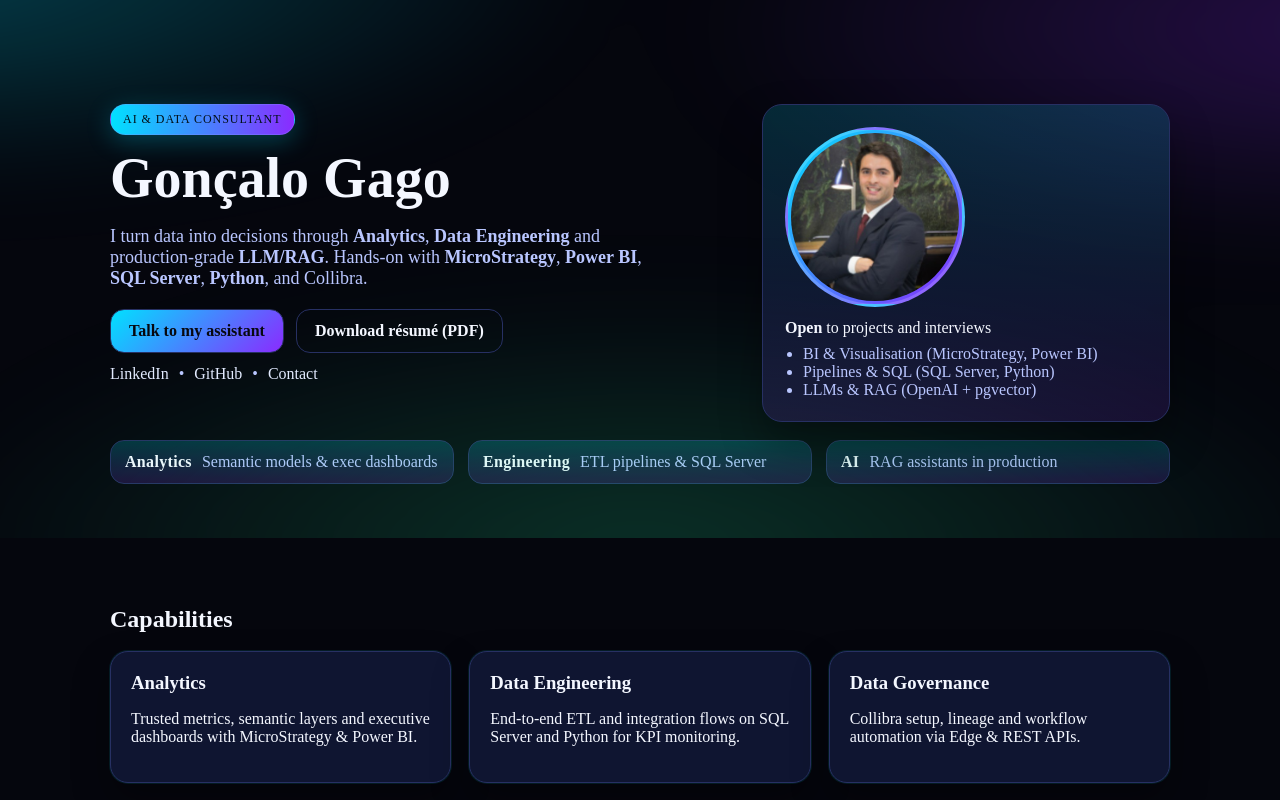
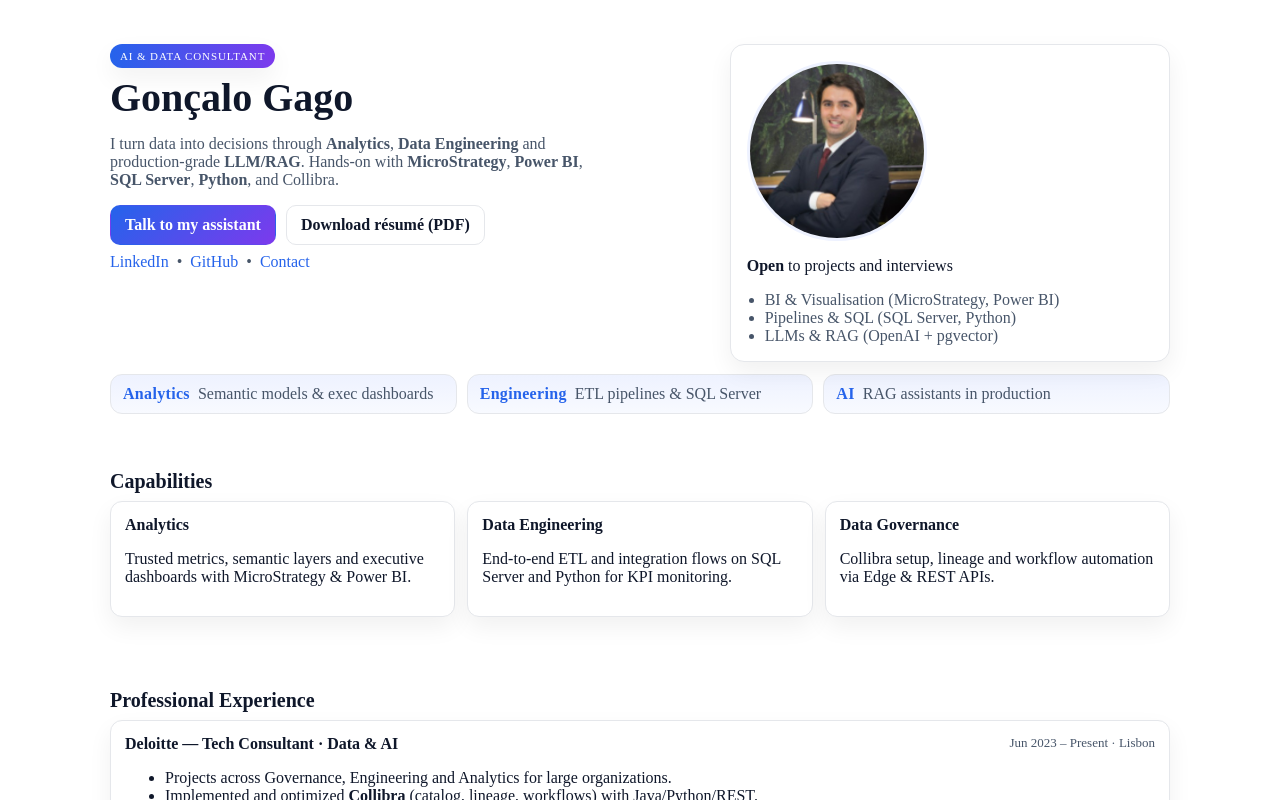
Before and after one commit to goncalogago1/curriculo, a Next.js app: page / in a window 1280 px wide. Shown: the top 800 px of the page. Built offline with nearby package versions, Linux system fonts and the light colour scheme.

Commit message:
fix: teste teste de commit few

```diff
--- a/app/globals.css
+++ b/app/globals.css
@@ -1,14 +1,15 @@
-/* ====== Layout base ====== */
-:root {
-    --bg: #0b0d12;         /* fundo escuro elegante */
-    --bg-soft: #121520;
-    --card: #171a26;
-    --text: #e7ecf3;
-    --muted: #aab3c5;
-    --brand: #6aa7ff;      /* azul brand */
-    --brand-2: #7b5cff;    /* roxo brand */
-    --accent: #22c55e;     /* verde sutil para detalhes */
-    --border: #23283a;
+/* ========= THEME (LIGHT) ========= */
+:root{
+  --bg: #ffffff;
+  --bg-soft: #f8fafc;             /* slate-50 */
+  --card: #ffffff;
+  --text: #0f172a;                 /* slate-900 */
+  --muted: #475569;                /* slate-600 */
+  --brand: #2563eb;                /* blue-600 */
+  --brand-2: #7c3aed;              /* violet-600 */
+  --accent: #16a34a;               /* green-600 */
+  --border: #e5e7eb;               /* gray-200 */
+  --shadow: 0 10px 24px rgba(2, 6, 23, 0.06);
 }
 
 html, body {
@@ -16,409 +17,129 @@
   color: var(--text);
   margin: 0;
   padding: 0;
+  -webkit-font-smoothing: antialiased;
+  -moz-osx-font-smoothing: grayscale;
 }
 
 * { box-sizing: border-box; }
-
 main { min-height: 100vh; }
 
-  /* ====== Helpers ====== */
-  .container {
-    max-width: 1100px;
-    margin: 0 auto;
-    padding: 0 20px;
+/* ========= HELPERS ========= */
+.container { max-width: 1100px; margin: 0 auto; padding: 0 20px; }
+
+/* menos espaço entre secções/títulos */
+.section { padding: 36px 0; }                  /* era 56/68 */
+.section-title { font-size: 20px; margin: 0 0 8px; font-weight: 800; }
+
+/* ========= HERO ========= */
+.hero { position: relative; padding: 44px 0 20px; overflow: hidden; }  /* menos altura */
+.hero__inner {
+  position: relative; z-index: 1;
+  display: grid; grid-template-columns: 1.15fr 0.85fr; gap: 24px;
+}
+@media (max-width: 900px){ .hero__inner { grid-template-columns: 1fr; } }
+
+.pill{
+  display:inline-block; font-size:11px; letter-spacing:.08em; text-transform:uppercase;
+  color:#fff; background: linear-gradient(90deg, var(--brand), var(--brand-2));
+  padding:6px 10px; border-radius:999px; box-shadow: var(--shadow);
 }
 
-  .section {
-    padding: 56px 0;
+.hero__left h1{ font-size: 40px; line-height: 1.08; margin: 8px 0 8px; }  /* títulos mais compactos */
+.subtitle{ color: var(--muted); font-size: 16px; max-width: 60ch; }
+
+/* CTA & links */
+.cta{ margin-top: 10px; display: flex; gap: 10px; }
+.btn{
+  display:inline-flex; align-items:center; gap:8px;
+  padding:10px 14px; border-radius:10px; font-weight:700; text-decoration:none;
+  border:1px solid var(--border); transition: transform .12s ease, box-shadow .12s ease;
 }
+.btn--primary{ background: linear-gradient(135deg, var(--brand), var(--brand-2)); color: #fff; border-color: transparent; }
+.btn--ghost{ background: #fff; color: var(--text); }
+.btn:hover{ transform: translateY(-1px); box-shadow: var(--shadow); }
+.links{ margin-top: 8px; display: flex; align-items: center; gap: 8px; color: var(--muted); }
+.links a{ color: var(--brand); text-decoration: none; }
+.links a:hover{ text-decoration: underline; }
 
-  /* ====== HERO ====== */
-  .hero {
-    position: relative;
-    padding: 84px 0 48px;
-    overflow: hidden;
+/* profile card (direita) */
+.profile-card{ background: #fff; border:1px solid var(--border); border-radius:14px; padding:16px; box-shadow: var(--shadow); }
+.avatar{
+  width:180px; height:180px; border-radius:50%; object-fit:cover; display:block; margin-bottom:10px;
+  border: 3px solid #eef2ff; /* aro subtil */
 }
+.profile-card__info ul{ margin:0; padding-left:18px; color: var(--muted); }
 
-  .hero__bg {
-    position: absolute;
-    inset: -20%;
-    background:
-      radial-gradient(60% 40% at 20% 10%, rgba(123,92,255,0.18), transparent 60%),
-      radial-gradient(50% 40% at 80% 20%, rgba(106,167,255,0.18), transparent 60%),
-      radial-gradient(60% 50% at 50% 80%, rgba(34,197,94,0.10), transparent 60%);
-    filter: blur(40px);
-    z-index: 0;
+/* highlight stats (subtil no claro) */
+.stats{ margin-top: 12px; }
+.stats__inner{ display:grid; grid-template-columns: repeat(3,1fr); gap: 10px; }
+@media (max-width: 900px){ .stats__inner{ grid-template-columns: 1fr; } }
+.stat{
+  background: linear-gradient(180deg, #eef2ff, #f8faff);
+  border:1px solid var(--border); border-radius: 12px; padding: 10px 12px;
+  display:flex; gap:8px; align-items:center;
 }
+.stat__num{ font-weight: 800; letter-spacing:.02em; color: var(--brand); }
+.stat__label{ color: var(--muted); }
 
-  .hero__inner {
-    position: relative;
-    z-index: 1;
-    display: grid;
-    grid-template-columns: 1.15fr 0.85fr;
-    gap: 40px;
+/* ========= GRID & CARDS ========= */
+.grid{ display:grid; gap: 12px; }               /* menos gap */
+.grid.two{ grid-template-columns: 1fr 1fr; }
+.grid.three{ grid-template-columns: repeat(3, 1fr); }
+@media (max-width: 900px){ .grid.two, .grid.three { grid-template-columns: 1fr; } }
+
+.card{
+  background: var(--card);
+  border:1px solid var(--border);
+  border-radius:12px;
+  padding:14px;                                  /* menos padding */
+  box-shadow: var(--shadow);
 }
+.card h3{ margin: 0 0 6px; font-size: 16px; }    /* títulos mais pequenos */
 
-  @media (max-width: 900px) {
-    .hero__inner { grid-template-columns: 1fr; }
+/* ========= TIMELINE ========= */
+.timeline{ display:flex; flex-direction:column; gap: 12px; }
+.role{
+  background:#fff; border:1px solid var(--border); border-radius:12px; padding:14px; box-shadow: var(--shadow);
 }
+.role header{ display:flex; justify-content:space-between; gap:8px; flex-wrap:wrap; margin-bottom:4px; }
+.role header h4{ margin:0; font-size:16px; }
+.role header span{ color: var(--muted); font-size: 13px; }
+.bullets{ margin:0; padding-left: 18px; color: var(--muted); }
+.bullets li{ margin: 4px 0; }                    /* menos espaço por bullet */
 
-  .hero__left h1 {
-    font-size: 48px;
-    line-height: 1.1;
-    margin: 10px 0 12px;
+/* ========= CHAT PAGE ========= */
+.chat-container{ display:flex; flex-direction:column; max-width:800px; margin:0 auto; min-height:100vh; padding: 0 16px 20px; }
+.chat-header{ display:flex; flex-direction:column; align-items:flex-start; gap:4px; padding:12px 0; border-bottom:1px solid var(--border); margin-bottom:12px; }
+.chat-header h1{ font-size:18px; margin:0; }
+.back-link{ color: var(--brand); text-decoration:none; font-size:14px; }
+.back-link:hover{ text-decoration: underline; }
+
+.chat-box{ flex:1; overflow-y:auto; display:flex; flex-direction:column; gap:8px; padding-bottom:12px; }
+.msg{ display:flex; align-items:flex-start; }
+.msg.user{ justify-content: flex-end; }
+.msg.assistant{ justify-content: flex-start; }
+.bubble{
+  background:#fff; border:1px solid var(--border); padding:10px 12px;
+  border-radius:10px; max-width:80%; white-space: pre-wrap; box-shadow: var(--shadow);
 }
+.msg.user .bubble{ background: linear-gradient(135deg, var(--brand), var(--brand-2)); color:#fff; border-color: transparent; }
+.sources{ font-size:12px; color: var(--muted); border-top:1px solid var(--border); padding-top:6px; margin-top:6px; }
 
-  .subtitle {
-    color: var(--muted);
-    font-size: 18px;
-    max-width: 56ch;
+.chat-input{ display:flex; gap:8px; border-top:1px solid var(--border); padding-top:10px; margin-top:12px; }
+.chat-input input{
+  flex:1; padding:10px; border-radius:8px; border:1px solid var(--border);
+  background:#fff; color: var(--text); box-shadow: var(--shadow);
 }
+.chat-input button{
+  background: linear-gradient(135deg, var(--brand), var(--brand-2)); color:#fff;
+  border:none; padding:10px 14px; border-radius:8px; font-weight:700; cursor:pointer;
+}
+.chat-input button:hover{ filter: brightness(1.02); }
 
-  .pill {
-    display: inline-block;
-    font-size: 12px;
-    letter-spacing: .08em;
-    text-transform: uppercase;
-    color: #dbe7ff;
-    background: linear-gradient(90deg, rgba(106,167,255,.18), rgba(123,92,255,.18));
-    border: 1px solid rgba(130,140,255,.35);
-    padding: 6px 10px;
-    border-radius: 999px;
-  }
-
-  .cta { margin-top: 18px; display: flex; gap: 12px; }
-  .btn {
-    display: inline-flex;
-    align-items: center;
-    gap: 8px;
-    padding: 10px 16px;
-    border-radius: 10px;
-    text-decoration: none;
-    font-weight: 600;
-    border: 1px solid var(--border);
-  }
-  .btn--primary {
-    background: linear-gradient(135deg, var(--brand), var(--brand-2));
-    color: white;
-  }
-  .btn--ghost {
-    background: transparent;
-    color: var(--text);
-  }
-  .btn:hover { opacity: .95; }
-
-  .links {
-    margin-top: 10px;
-    display: flex;
-    align-items: center;
-    gap: 10px;
-    color: var(--muted);
-  }
-  .links a { color: #dbe7ff; text-decoration: none; }
-  .links a:hover { text-decoration: underline; }
-
-  /* Right column card */
-  .profile-card {
-    background: linear-gradient(180deg, rgba(106,167,255,.08), rgba(123,92,255,.05));
-    border: 1px solid var(--border);
-    border-radius: 16px;
-    padding: 18px;
-  }
-  .avatar {
-    width: 140px;
-    height: 140px;
-    border-radius: 50%;
-    object-fit: cover;
-    display: block;
-    margin-bottom: 12px;
-    padding: 3px;
-    background: linear-gradient(135deg, var(--brand), var(--brand-2));
-  }
-
-
-  .profile-card__info p { margin: 0 0 8px; }
-  .profile-card__info ul {
-    margin: 0; padding-left: 18px; color: var(--muted);
-  }
-
-  /* ====== GRID & CARDS ====== */
-  .grid {
-    display: grid;
-    gap: 16px;
-  }
-  .grid.projects {
-    grid-template-columns: repeat(3, 1fr);
-  }
-  @media (max-width: 900px) {
-    .grid.projects { grid-template-columns: 1fr; }
-  }
-
-  .card, .proj {
-    background: var(--card);
-    border: 1px solid var(--border);
-    border-radius: 14px;
-    padding: 18px;
-  }
-
-  .card h3 { margin: 0 0 8px; }
-
-  .proj {
-    text-decoration: none;
-    color: var(--text);
-    position: relative;
-    transition: transform .15s ease, box-shadow .15s ease;
-  }
-  .proj:hover { transform: translateY(-2px); box-shadow: 0 8px 18px rgba(0,0,0,.25); }
-  .proj__badge {
-    position: absolute; top: 12px; right: 12px;
-    font-size: 11px; padding: 4px 8px; border-radius: 999px;
-    background: rgba(106,167,255,.18);
-    border: 1px solid rgba(130,140,255,.35);
-    color: #dbe7ff;
-  }
-
-  /* ====== FOOTER ====== */
-  .footer {
-    border-top: 1px solid var(--border);
-    margin-top: 40px;
-    background: linear-gradient(180deg, transparent, rgba(123,92,255,.06));
-  }
-  .footer__inner {
-    display: flex; align-items: center; justify-content: space-between;
-    padding: 18px 0;
-  }
-  .footer__nav { display: flex; gap: 14px; }
-  .footer__nav a { color: #dbe7ff; text-decoration: none; }
-  .footer__nav a:hover { text-decoration: underline; }
-
-
-  /* ====== CHAT PAGE ====== */
-.chat-container {
-    display: flex;
-    flex-direction: column;
-    max-width: 800px;
-    margin: 0 auto;
-    min-height: 100vh;
-    padding: 0 16px 24px;
-  }
-
-  .chat-header {
-    display: flex;
-    flex-direction: column;
-    align-items: flex-start;
-    gap: 4px;
-    padding: 16px 0;
-    border-bottom: 1px solid var(--border);
-    margin-bottom: 16px;
-  }
-
-  .chat-header h1 {
-    font-size: 20px;
-    margin: 0;
-  }
-
-  .back-link {
-    color: var(--brand);
-    text-decoration: none;
-    font-size: 14px;
-  }
-  .back-link:hover {
-    text-decoration: underline;
-  }
-
-  .chat-box {
-    flex: 1;
-    overflow-y: auto;
-    display: flex;
-    flex-direction: column;
-    gap: 10px;
-    padding-bottom: 16px;
-  }
-
-  .msg {
-    display: flex;
-    align-items: flex-start;
-  }
-  .msg.user {
-    justify-content: flex-end;
-  }
-  .msg.assistant {
-    justify-content: flex-start;
-  }
-
-  .bubble {
-    background: var(--card);
-    border: 1px solid var(--border);
-    padding: 10px 14px;
-    border-radius: 12px;
-    max-width: 80%;
-    white-space: pre-wrap;
-  }
-  .msg.user .bubble {
-    background: linear-gradient(135deg, var(--brand), var(--brand-2));
-    color: #fff;
-  }
-
-  .sources {
-    font-size: 13px;
-    color: var(--muted);
-    border-top: 1px solid var(--border);
-    padding-top: 8px;
-    margin-top: 8px;
-  }
-
-  .chat-input {
-    display: flex;
-    gap: 8px;
-    border-top: 1px solid var(--border);
-    padding-top: 12px;
-    margin-top: 16px;
-  }
-
-  .chat-input input {
-    flex: 1;
-    padding: 10px;
-    border-radius: 8px;
-    border: 1px solid var(--border);
-    background: var(--card);
-    color: var(--text);
-  }
-
-  .chat-input button {
-    background: linear-gradient(135deg, var(--brand), var(--brand-2));
-    color: white;
-    border: none;
-    padding: 10px 16px;
-    border-radius: 8px;
-    font-weight: 600;
-    cursor: pointer;
-  }
-  .chat-input button:hover {
-    opacity: 0.9;
-  }
-  .section-title {
-    font-size: 22px;
-    margin: 0 0 14px;
-  }
-
-  /* Stats bar below the hero */
-  .stats {
-    margin-top: 18px;
-  }
-  .stats__inner {
-    display: grid;
-    grid-template-columns: repeat(3, 1fr);
-    gap: 12px;
-  }
-  @media (max-width: 900px) {
-    .stats__inner { grid-template-columns: 1fr; }
-  }
-  .stat {
-    background: linear-gradient(180deg, rgba(106,167,255,.06), rgba(123,92,255,.05));
-    border: 1px solid var(--border);
-    border-radius: 12px;
-    padding: 12px 14px;
-    display: flex; align-items: center; gap: 10px;
-  }
-  .stat__num { font-weight: 800; letter-spacing: .03em; }
-  .stat__label { color: var(--muted); }
-
-  /* CTA banner */
-  .cta-banner {
-    padding-top: 24px;
-    padding-bottom: 24px;
-  }
-  .cta-banner__inner {
-    background: linear-gradient(90deg, rgba(106,167,255,.10), rgba(123,92,255,.08));
-    border: 1px solid var(--border);
-    border-radius: 16px;
-    padding: 18px;
-    display: flex; align-items: center; justify-content: space-between; gap: 16px;
-  }
-  @media (max-width: 900px) {
-    .cta-banner__inner { flex-direction: column; align-items: flex-start; }
-  }
-  .muted { color: var(--muted); }
-  :root{
-    /* vivid palette */
-    --bg:#05060d;
-    --bg-soft:#0b0f1f;
-    --card:#0f1531;
-    --text:#f4f7ff;
-    --muted:#b9c6ff;
-    --brand:#00e1ff;   /* cyan vivo */
-    --brand-2:#8a2bff; /* violeta vivo */
-    --accent:#22ffa5;  /* verde aqua vivo */
-    --border:#273063;
-  }
-
-  html,body{background:var(--bg);color:var(--text);margin:0;padding:0}
-  *{box-sizing:border-box}
-  main{min-height:100vh}
-  .container{max-width:1100px;margin:0 auto;padding:0 20px}
-  .section{padding:68px 0}
-  .section-title{font-size:24px;margin:0 0 18px}
-
-  /* HERO + glow bg */
-  .hero{position:relative;padding:104px 0 54px;overflow:hidden}
-  .hero__bg{position:absolute;inset:-25%;
-    background:
-      radial-gradient(60% 45% at 12% 12%, rgba(0,225,255,.28), transparent 60%),
-      radial-gradient(60% 45% at 88% 20%, rgba(138,43,255,.26), transparent 60%),
-      radial-gradient(65% 55% at 50% 85%, rgba(34,255,165,.18), transparent 60%);
-    filter:blur(48px);z-index:0}
-  .hero__inner{position:relative;z-index:1;display:grid;grid-template-columns:1.2fr .8fr;gap:40px}
-  @media (max-width:900px){.hero__inner{grid-template-columns:1fr}}
-
-  .pill{display:inline-block;font-size:12px;letter-spacing:.08em;text-transform:uppercase;color:#001018;
-    background:linear-gradient(90deg, var(--brand), var(--brand-2));
-    padding:7px 12px;border-radius:999px;box-shadow:0 6px 24px rgba(0,225,255,.25)}
-  .hero__left h1{font-size:56px;line-height:1.06;margin:14px 0}
-  .subtitle{color:var(--muted);font-size:18px;max-width:62ch}
-
-  .cta{margin-top:20px;display:flex;gap:12px}
-  .btn{display:inline-flex;align-items:center;gap:8px;padding:12px 18px;border-radius:14px;font-weight:800;
-    text-decoration:none;border:1px solid var(--border);transition:transform .12s ease, filter .12s ease}
-  .btn--primary{background:linear-gradient(135deg, var(--brand), var(--brand-2));color:#07080f}
-  .btn--ghost{background:transparent;color:var(--text)}
-  .btn:hover{transform:translateY(-1px);filter:brightness(1.06)}
-  .links{margin-top:12px;display:flex;align-items:center;gap:10px;color:var(--muted)}
-  .links a{color:#e3ebff;text-decoration:none}.links a:hover{text-decoration:underline}
-
-  /* profile card */
-  .profile-card{background:linear-gradient(180deg, rgba(0,225,255,.16), rgba(138,43,255,.14));
-    border:1px solid var(--border);border-radius:20px;padding:22px;box-shadow:0 20px 40px rgba(0,0,0,.35)}
-  .avatar{width:180px;height:180px;border-radius:50%;object-fit:cover;display:block;margin-bottom:12px;border:3px solid rgba(255,255,255,.18)}
-  .profile-card__info ul{margin:0;padding-left:18px;color:var(--muted)}
-
-  /* stats */
-  .stats{margin-top:18px}
-  .stats__inner{display:grid;grid-template-columns:repeat(3,1fr);gap:14px}
-  @media (max-width:900px){.stats__inner{grid-template-columns:1fr}}
-  .stat{background:linear-gradient(180deg, rgba(0,225,255,.20), rgba(138,43,255,.18));
-    border:1px solid var(--border);border-radius:14px;padding:12px 14px;display:flex;gap:10px;align-items:center}
-  .stat__num{font-weight:900;letter-spacing:.02em}
-  .stat__label{color:var(--muted)}
-
-  /* grid & cards */
-  .grid{display:grid;gap:18px}
-  .grid.two{grid-template-columns:1fr 1fr}
-  .grid.three{grid-template-columns:repeat(3,1fr)}
-  @media (max-width:900px){.grid.two,.grid.three{grid-template-columns:1fr}}
-  .card{background:var(--card);border:1px solid var(--border);border-radius:18px;padding:20px}
-  .card--glow{box-shadow:0 0 0 1px rgba(0,225,255,.10), 0 18px 36px rgba(0,0,0,.35)}
-  .card h3{margin:0 0 8px}
-
-  /* timeline */
-  .timeline{display:flex;flex-direction:column;gap:18px}
-  .role{background:var(--card);border:1px solid var(--border);border-radius:18px;padding:20px}
-  .role header{display:flex;justify-content:space-between;gap:10px;flex-wrap:wrap;margin-bottom:6px}
-  .role header h4{margin:0}
-  .bullets{margin:0;padding-left:18px;color:var(--muted)}
-
-  /* footer */
-  .footer{border-top:1px solid var(--border);margin-top:52px;background:linear-gradient(180deg, transparent, rgba(138,43,255,.12))}
-  .footer__inner{display:flex;align-items:center;justify-content:space-between;padding:20px 0}
-  .footer__nav{display:flex;gap:14px}
-  .footer__nav a{color:#e3ebff;text-decoration:none}.footer__nav a:hover{text-decoration:underline}
+/* ========= FOOTER ========= */
+.footer{ border-top:1px solid var(--border); margin-top: 24px; background: var(--bg-soft); }
+.footer__inner{ display:flex; align-items:center; justify-content:space-between; padding:12px 0; }
+.footer__nav{ display:flex; gap: 12px; }
+.footer__nav a{ color: var(--brand); text-decoration: none; }
+.footer__nav a:hover{ text-decoration: underline; }
```
Lines whose indentation alone changed are shown as unchanged.
